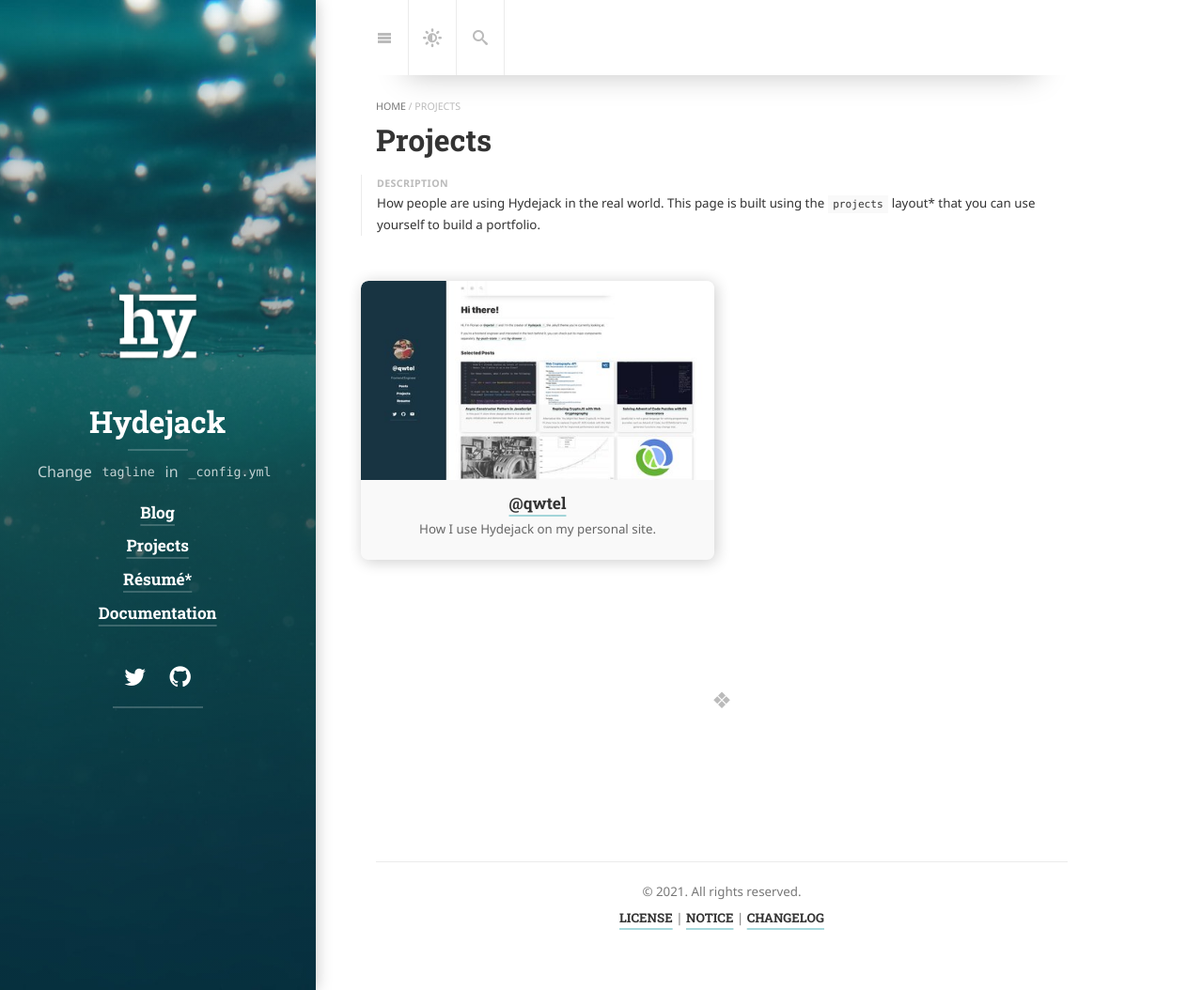
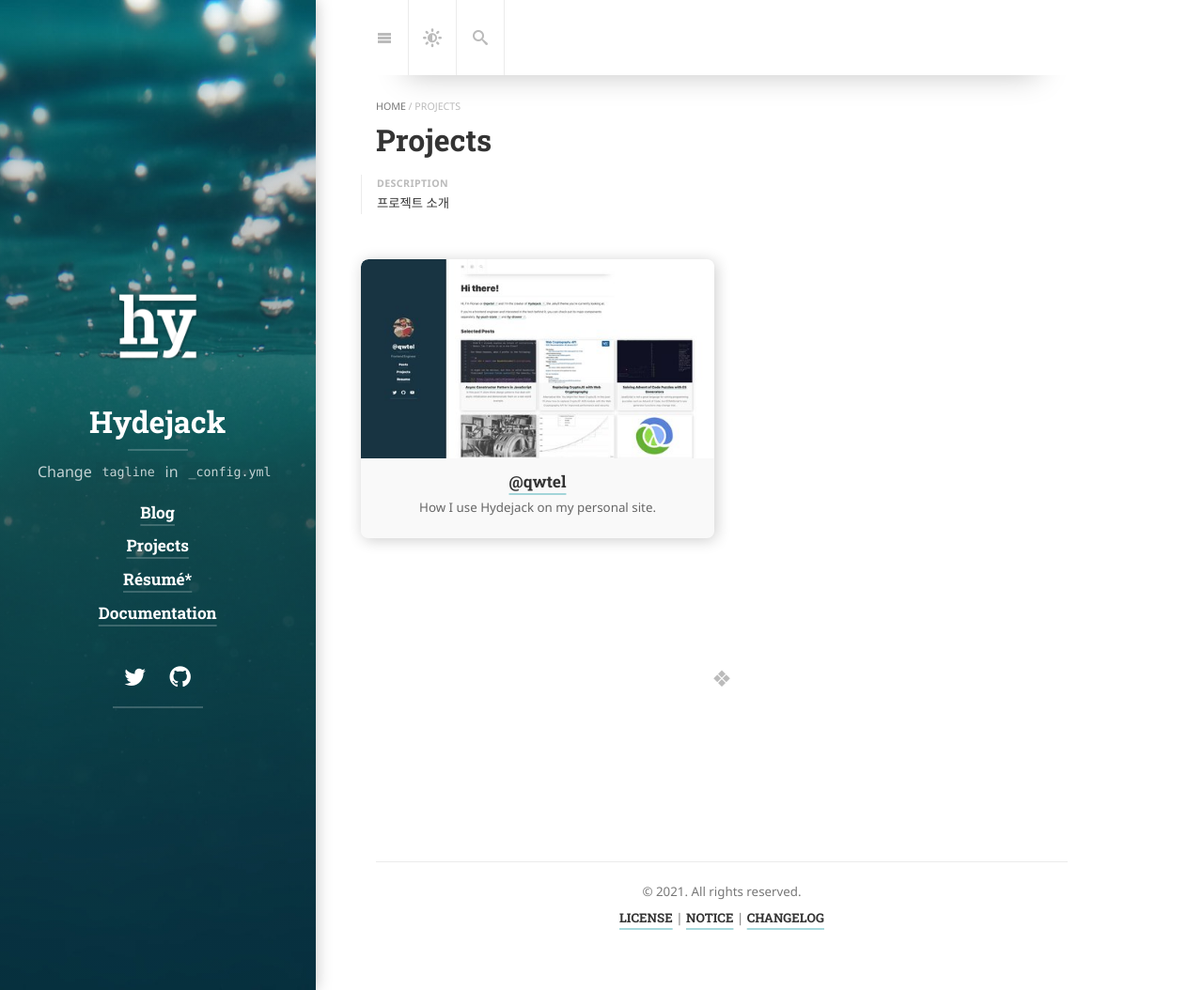
Before and after one commit to hardy716/hardy716.github.io, a Jekyll site: the page built from projects.md, in a window 1280 px wide and 1054 px high. Shown: the whole window at 94% size. Built offline with Jekyll 4.4.1, drawn with Linux system fonts in a browser that asks for light colours; cached includes are drawn as plain includes; nearby versions of some CDN libraries; some web fonts are replaced; library files that are not in the unit come from our copies; a file with an impossible date is left out.

Commit message:
Update projects.md

```diff
--- a/projects.md
+++ b/projects.md
@@ -3,7 +3,6 @@
 title: Projects
 show_collection: projects
 description: >
-  How people are using Hydejack in the real world.
-  This page is built using the `projects` layout* that you can use yourself to build a portfolio.
+  프로젝트 소개
 no_groups: true
 ---
```
